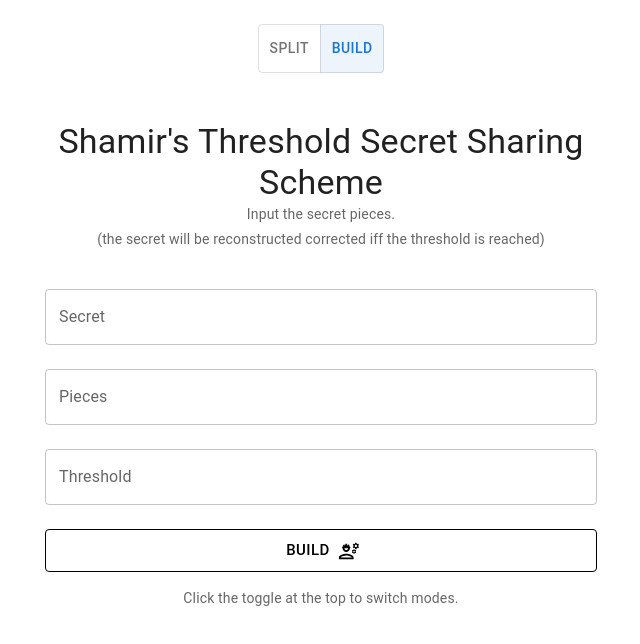
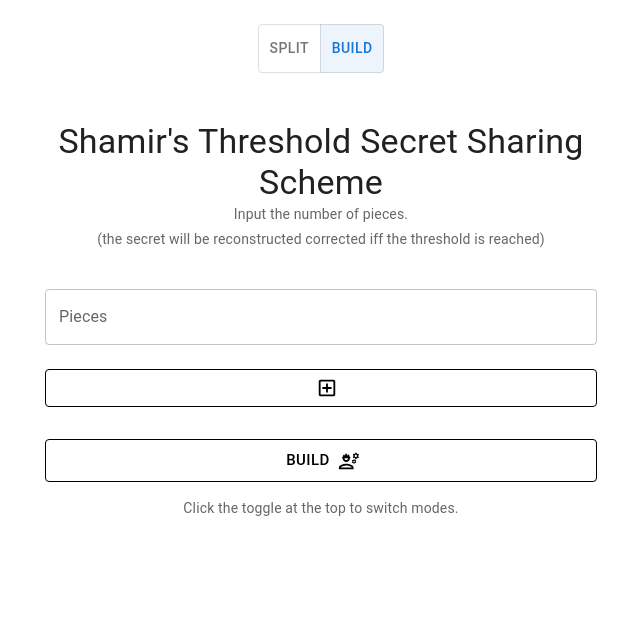
Before and after one commit to uriballo/threshold-secret-sharing, a React (Create React App) app: page / in a window 1280 px wide. Both pictures are taken after a click on the button "BUILD". Shown: the top 644 px of the page, without its empty margins (319-959 px from the left). Built offline with nearby package versions, Linux system fonts and the light colour scheme.

Commit message:
BUILD: Input creation

```diff
--- a/src/components/ReconstructSecret.tsx
+++ b/src/components/ReconstructSecret.tsx
@@ -1,8 +1,28 @@
-import { Button, Container, TextField, Typography } from "@mui/material";
+import { Button, Container, IconButton, InputAdornment, TextField, Typography } from "@mui/material";
 import { Box } from "@mui/system";
 import EngineeringOutlinedIcon from '@mui/icons-material/EngineeringOutlined';
+import AddBoxOutlinedIcon from '@mui/icons-material/AddBoxOutlined';
+import { useState } from "react";
 
 export default function ReconstructSecret() {
+    const [nInputs, setNInputs] = useState<Number>();
+    const [inputs, setInputs] = useState<Number[]>([]);
+    const [pieces, setPieces] = useState<string[]>([]);
+    const [secret, setSecret] = useState<string>();
+
+    const createInputs = () => {
+        console.log(nInputs)
+        if (nInputs !== undefined) {
+            let array = new Array<Number>(nInputs)
+            for (let index = 0; index < array.length; index++) {
+                array[index] = index + 1;
+
+            }
+            setInputs(array);
+        }
+
+    }
+
 
     return (
         <Box
@@ -27,7 +47,7 @@ export default function ReconstructSecret() {
                         gutterBottom
                         variant="body2"
                     >
-                        Input the secret pieces.
+                        Input the number of pieces.
                     </Typography>
                     <Typography
                         color="textSecondary"
@@ -37,30 +57,9 @@ export default function ReconstructSecret() {
                         (the secret will be reconstructed corrected iff the threshold is reached)
                     </Typography>
                 </Box>
-
-                <TextField
-                    fullWidth
-                    label='Secret'
-                    margin='normal'
-                    variant='outlined'
-                //  onChange={(e) => setSecret(e.target.value)}
-                />
                 <TextField
                     fullWidth
                     label='Pieces'
-                    margin='normal'
-                    type='number'
-                    variant='outlined'
-                    InputProps={{
-                        inputProps: {
-                            max: 10, min: 0
-                        }
-                    }}
-                //  onChange={(e) => setPieces(Number(e.target.value))}
-                />
-                <TextField
-                    fullWidth
-                    label='Threshold'
                     margin='normal'
                     type='number'
                     InputProps={{
@@ -68,8 +67,7 @@ export default function ReconstructSecret() {
                             max: 10, min: 2
                         }
                     }}
-                    variant='outlined'
-                //  onChange={(e) => setThreshold(Number(e.target.value))}
+                    onChange={(e) => setNInputs(Number(e.target.value))}
                 />
 
                 <Box sx={{ py: 2 }}>
@@ -77,13 +75,34 @@ export default function ReconstructSecret() {
                         color="inherit"
                         fullWidth
                         size="large"
-                        //  onClick={splitSecret}
+                        onClick={createInputs}
                         variant="outlined"
-                        endIcon={<EngineeringOutlinedIcon />}
+                        endIcon={<AddBoxOutlinedIcon />}
                     >
-                        Build
+
                     </Button>
                 </Box>
+                {inputs && inputs.map(item =>
+                    <TextField
+                        fullWidth
+                        label={'Piece #' + item}
+                        margin='normal'
+                        onChange={(e) => setPieces([...pieces, e.target.value])}>
+                    </TextField>)}
+                {inputs &&
+                    <Box sx={{ py: 2 }}>
+                        <Button
+                            color="inherit"
+                            fullWidth
+                            size="large"
+                            //  onClick={splitSecret}
+                            variant="outlined"
+                            endIcon={<EngineeringOutlinedIcon />}
+                        >
+                            Build
+                        </Button>
+                    </Box>
+                }
                 <Typography
                     color="textSecondary"
                     variant="body2"
--- a/src/components/SplitSecret.tsx
+++ b/src/components/SplitSecret.tsx
@@ -1,7 +1,8 @@
-import { Box, Button, Container, TextField, ToggleButton, ToggleButtonGroup, Typography } from '@mui/material'
+import { Box, Button, Container, TextField, ToggleButton, ToggleButtonGroup, Tooltip, Typography } from '@mui/material'
 import ContentCutSharpIcon from '@mui/icons-material/ContentCutSharp';
 import { useState } from 'react';
 import * as secrets from 'secrets.js-34r7h';
+import { ContentCopy } from '@mui/icons-material';
 
 export default function SplitSecret() {
     const [secret, setSecret] = useState<string>();
@@ -19,10 +20,15 @@ export default function SplitSecret() {
             const varShares = secrets.share(secretHex, pieces, threshold, 1024);
             setShares(varShares);
             const comb = secrets.combine(shares!);
+            console.log(varShares)
             alert(secrets.hex2str(comb));
         } else {
             alert('Some input is missing')
         }
+    }
+
+    const clipText = async (text: string) => {
+        await navigator.clipboard.writeText(text);
     }
 
     return (
@@ -111,6 +117,22 @@ export default function SplitSecret() {
                 >
                     Click the toggle at the top to switch modes.
                 </Typography>
+                <br></br>
+
+                {shares && shares.map(item =>
+                    <div>
+                        <Tooltip title={'Click to copy!'} onClick={() => clipText(item)} >
+                            <Typography
+                                noWrap
+                                color="textSecondary"
+                                variant="body2"
+                                key={Math.random()}>
+                                • {item}
+                            </Typography>
+                        </Tooltip>
+                    </div>
+                )}
+                <br></br>
             </Container>
         </Box>
     );
```
